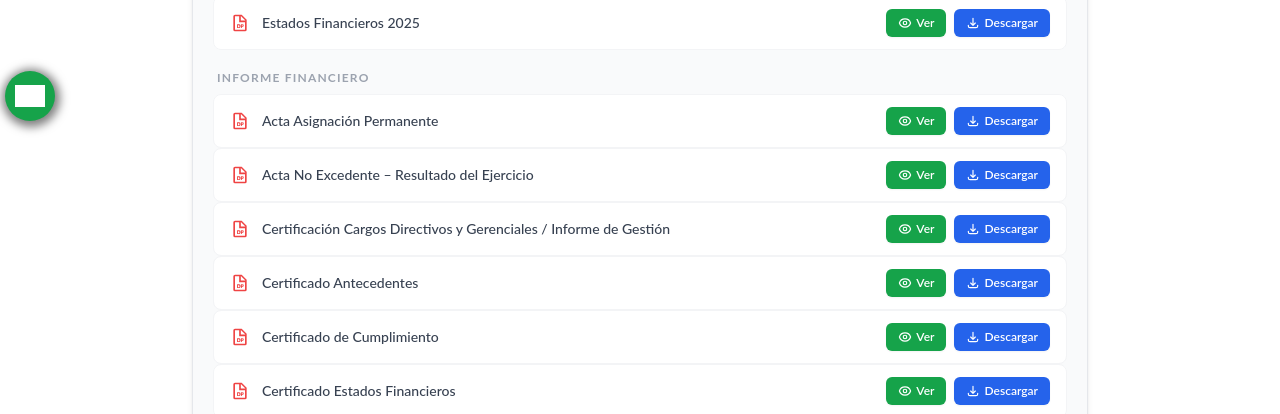
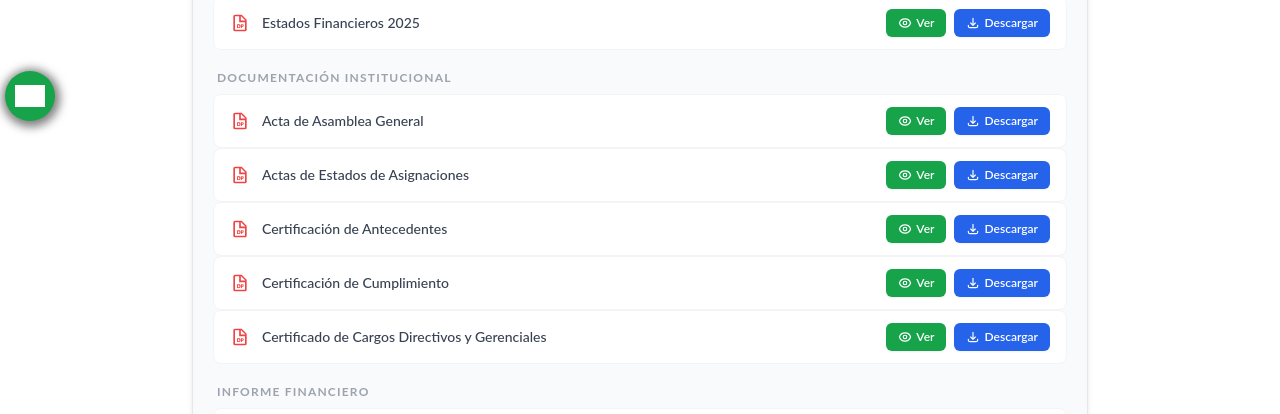
Before and after one commit to julianesp/inga, a Next.js app: page /transparencia in a window 1280 px wide. Shown: the part 671-1085 px from the top of the page. Built offline with nearby package versions, Linux system fonts and the light colour scheme; grey boxes are pictures that could not be loaded.

Commit message:
Agregando estados financieros año 2025

```diff
--- a/src/app/transparencia/page.js
+++ b/src/app/transparencia/page.js
@@ -235,6 +235,31 @@ const anios = [
           {
             nombre: "Estados Financieros 2025",
             url: `${BASE}/2025/estados%20financieros/ESTADOSFINANCIEROS2025.pdf`,
+          },
+        ],
+      },
+      {
+        nombre: "Documentación Institucional",
+        documentos: [
+          {
+            nombre: "Acta de Asamblea General",
+            url: `${BASE}/2025/new/ACTA%20DE%20ASAMBLEA%20GENERAL.pdf`,
+          },
+          {
+            nombre: "Actas de Estados de Asignaciones",
+            url: `${BASE}/2025/new/ACTAS%20DE%20ESTADOS%20DE%20ASIGNACIONES.pdf`,
+          },
+          {
+            nombre: "Certificación de Antecedentes",
+            url: `${BASE}/2025/new/CERTIFICACION%20DE%20ANTECEDENTES.pdf`,
+          },
+          {
+            nombre: "Certificación de Cumplimiento",
+            url: `${BASE}/2025/new/CERTIFICACION%20DE%20CUMPLIMIENTO.pdf`,
+          },
+          {
+            nombre: "Certificado de Cargos Directivos y Gerenciales",
+            url: `${BASE}/2025/new/CERTIFICADO%20DE%20CARGOS%20DIRECTIVOS%20Y%20GERENCIALES.pdf`,
           },
         ],
       },
```
Also changed, not shown: 1 other file (tests, documents, lock files or other folders).
